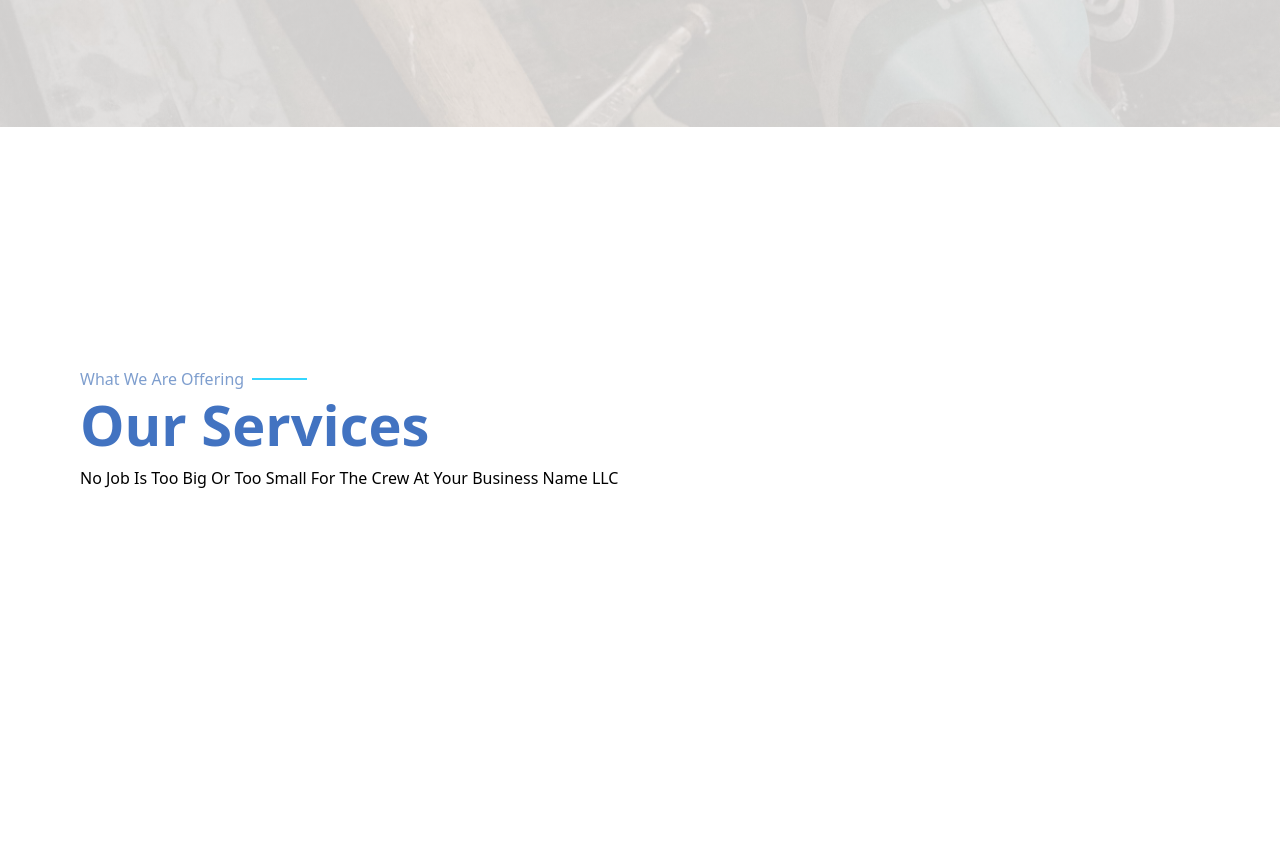
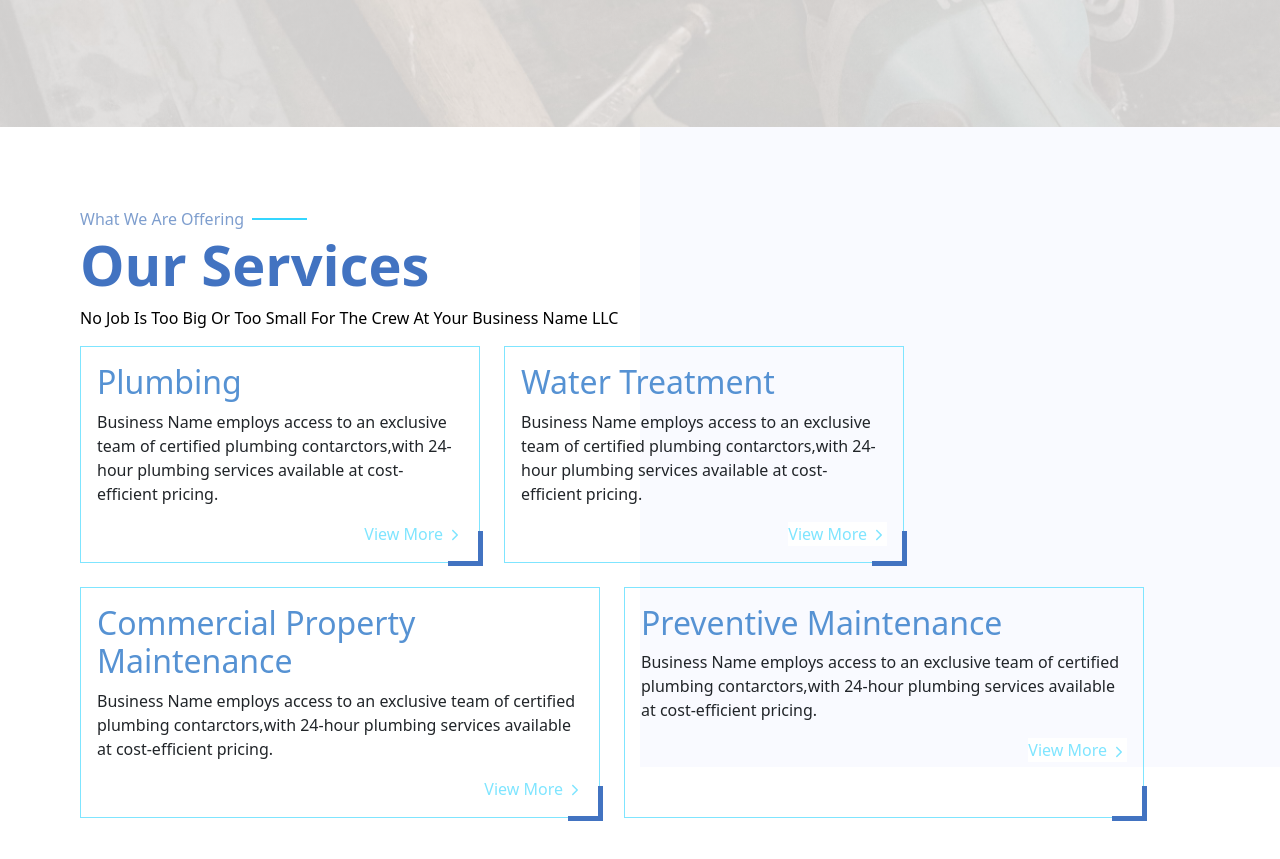
Before and after one commit to Rahulghimire/web-developer-task-1, a React (Vite) app: page / in a window 1280 px wide. Shown: the part 1660-2519 px from the top of the page. Before the commit the page ends 2230 px from the top, so only its background shows below. Built offline with nearby package versions, Linux system fonts and the light colour scheme.

Commit message:
Add services card to homepage

```diff
--- /dev/null
+++ b/src/components/ServicesCard.jsx
@@ -0,0 +1,43 @@
+import React from "react";
+import { IoIosArrowForward } from "react-icons/io";
+
+const ServicesCard = ({ maxWidth, headerText, paraText }) => {
+  return (
+    <div className="services-card" style={{ maxWidth: maxWidth }}>
+      <div>
+        <h2 style={{ color: "#5692d3" }}>{headerText}</h2>
+      </div>
+      <div>
+        <p>
+          <p className="d-inline pe-1" style={{ fontWeight: "500" }}>
+            Business Name
+          </p>
+          employs access to an exclusive team of certified plumbing
+          contarctors,with 24-hour plumbing services available at cost-efficient
+          pricing.
+        </p>
+      </div>
+      <div className="d-flex justify-content-end">
+        <button
+          style={{
+            color: "#7fe5ff",
+            border: "none",
+            backgroundColor: "#fff",
+          }}
+        >
+          View More
+          <span
+            className="ms-1"
+            style={{
+              color: "#7fe5ff",
+            }}
+          >
+            <IoIosArrowForward />
+          </span>
+        </button>
+      </div>
+    </div>
+  );
+};
+
+export default ServicesCard;
--- a/src/index.css
+++ b/src/index.css
@@ -134,8 +134,37 @@ body {
     rgba(234, 232, 231, 0.65);
 }
 
-@media (max-width: 768px) {
+/* services section starts here */
+
+.services-outer-container::before {
+  content: "";
+  position: absolute;
+  width: 50%;
+  right: 0;
+  height: 80%;
+  background-color: #f9faff;
+}
+
+.services-card {
+  padding: 1rem;
+  border: 1.8px solid #7fe5ff;
+  position: relative;
+}
+
+.services-card::before {
+  content: "";
+  position: absolute;
+  bottom: -0.25rem;
+  right: -0.25rem;
+  width: 35px; /* Width of the bottom-right border */
+  height: 35px; /* Height of the bottom-right border */
+  border-right: 5px solid #4273c1;
+  border-bottom: 5px solid #4273c1;
+  z-index: 1;
+}
+
+/* @media (max-width: 768px) {
   .services-container {
     margin-top: 35rem !important;
   }
-}
+} */
--- a/src/pages/Services.jsx
+++ b/src/pages/Services.jsx
@@ -1,10 +1,11 @@
 import React from "react";
-
+import ServicesCard from "../components/ServicesCard";
 const Services = () => {
   return (
+    <div className="services-outer-container">
       <div
         className="position-relative services-container"
-      style={{ marginTop: "10rem", padding: "5rem 5rem" }}
+        style={{ padding: "5rem" }}
       >
         <div className="d-flex align-items-center flex-row">
           <p className="m-0 text-capitalize" style={{ color: "#7e9ece" }}>
@@ -24,13 +25,30 @@ const Services = () => {
             Our Services
           </h1>
         </div>
-      <div>
+        <div className="mb-3">
           <p className="m-0 text-capitalize" style={{ color: "#000" }}>
-          No job is too big or too small for the crew at Your Business Name LLC
+            No job is too big or too small for the crew at Your Business Name
+            LLC
           </p>
         </div>
-      <div>
-
+        <div className="services-card-container d-flex flex-row flex-wrap gap-4">
+          <ServicesCard maxWidth="400px" headerText="Plumbing" paraText="" />
+          <ServicesCard
+            maxWidth="400px"
+            headerText="Water Treatment"
+            paraText=""
+          />
+          <ServicesCard
+            maxWidth="520px"
+            headerText="Commercial Property Maintenance"
+            paraText=""
+          />
+          <ServicesCard
+            maxWidth="520px"
+            headerText="Preventive Maintenance"
+            paraText=""
+          />
+        </div>
       </div>
     </div>
   );
```
Lines whose indentation alone changed are shown as unchanged.
